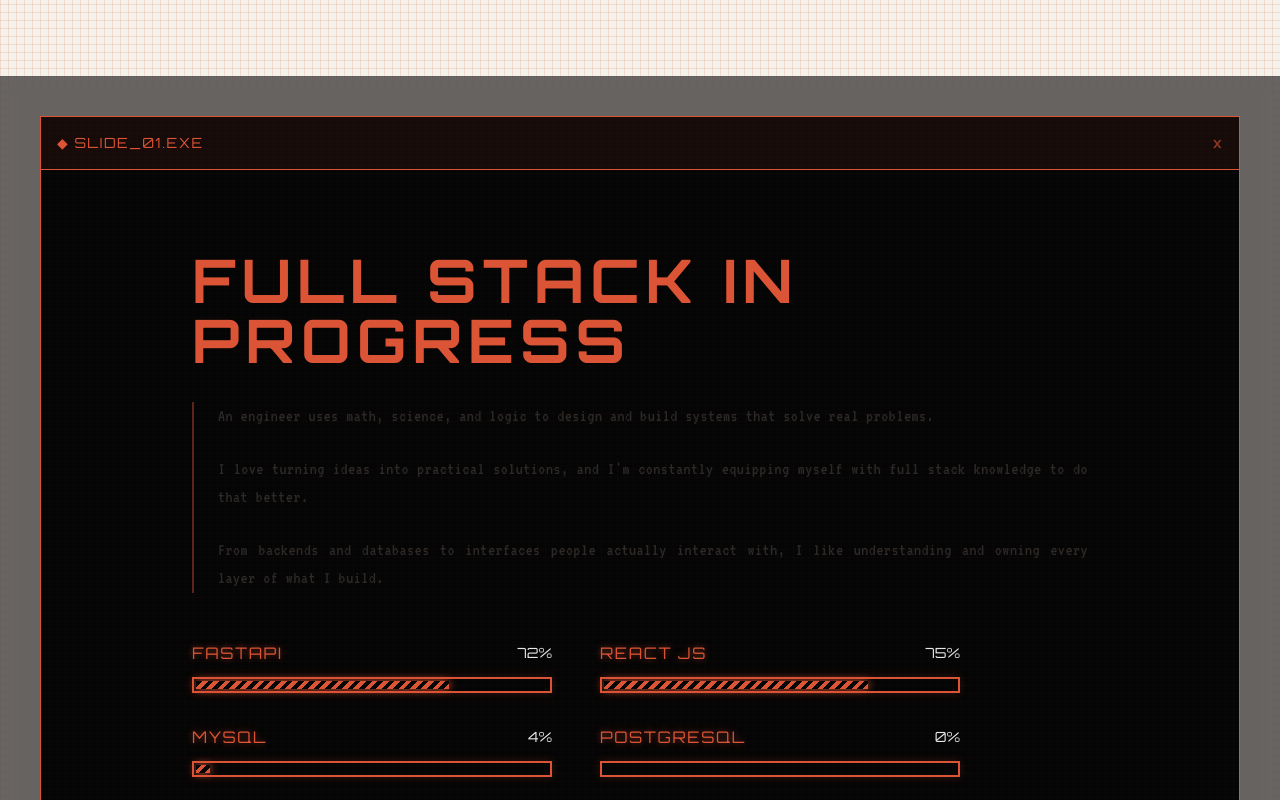
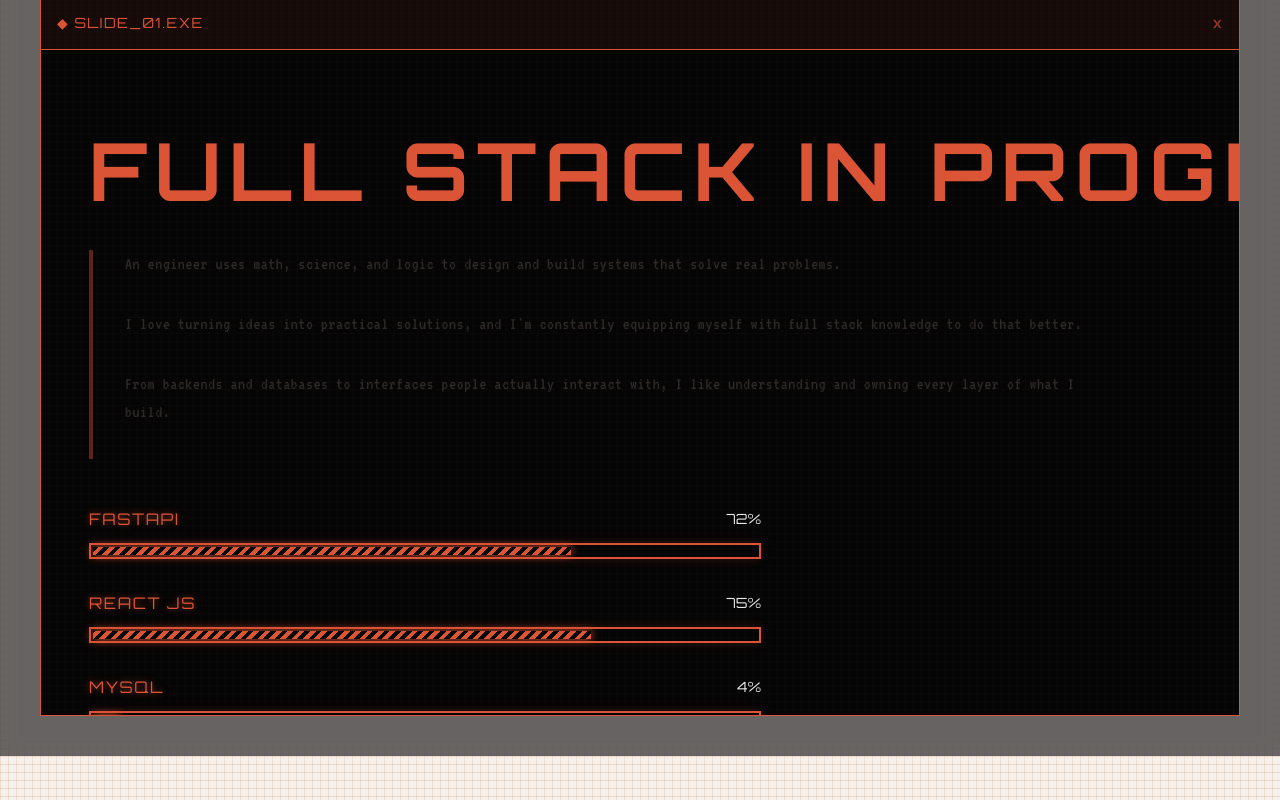
Before and after one commit to riti2043/portfolio_website, a React (Vite) app: page / in a window 1280 px wide. Shown: the part 820-1620 px from the top of the page. Built offline with nearby package versions, Linux system fonts and the light colour scheme; no server answers; a web font is replaced by a local one.

Commit message:
style: left-align InfoSlide content, drastically increase text sizes, stack progress bars vertically, trigger scroll sequence earlier (overlap with profile)

```diff
--- a/src/App.jsx
+++ b/src/App.jsx
@@ -252,32 +252,32 @@ const InfoSlide = ({ id, tabTitle, heading, bodyLines, skills, extra, onView })
         </div>
 
         {/* ── Body ── */}
-        <div className="flex-1 overflow-y-auto p-6 md:p-12 relative z-10 flex flex-col items-center custom-scrollbar">
-          <div className="max-w-4xl w-full mt-4 md:mt-8">
+        <div className="flex-1 overflow-y-auto p-6 md:p-12 relative z-10 flex flex-col items-start custom-scrollbar w-full">
+          <div className="w-full max-w-7xl mx-auto flex flex-col items-start mt-4 md:mt-8">
             {/* Heading */}
-            <h2 className="text-3xl md:text-5xl lg:text-6xl text-[var(--accent)] tracking-widest font-orbitron mb-8 uppercase text-shadow-glow font-bold">
+            <h2 className="text-4xl md:text-6xl lg:text-7xl xl:text-[80px] text-[var(--accent)] tracking-widest font-orbitron mb-10 uppercase text-shadow-glow font-bold text-left w-full whitespace-nowrap">
               {scrambled}
             </h2>
 
             {/* Body lines — stagger fade-up */}
-            <div className="mb-12 border-l-2 border-[rgba(219,84,53,0.4)] pl-6">
+            <div className="mb-12 border-l-4 border-[rgba(219,84,53,0.4)] pl-8 w-full max-w-5xl">
               {bodyLines.map((line, i) => (
                 <motion.p key={i}
                   initial={{ opacity: 0, x: -10 }}
                   animate={textIn ? { opacity: 1, x: 0 } : {}}
                   transition={{ delay: i * 0.15, duration: 0.4 }}
-                  className="text-base md:text-lg text-[var(--text-primary)] leading-relaxed mb-6 font-mono-custom opacity-90 text-justify"
+                  className="text-xl md:text-2xl lg:text-3xl text-[var(--text-primary)] leading-[1.6] mb-8 font-mono-custom opacity-90 text-left"
                 >{line}</motion.p>
               ))}
             </div>
 
-            {/* Skill bars — grid layout for compactness */}
+            {/* Skill bars — stacked vertically on the left */}
             {skills && (
               <motion.div
                 initial={{ opacity: 0 }}
                 animate={textIn ? { opacity: 1 } : {}}
                 transition={{ delay: 0.5 }}
-                className="grid grid-cols-1 md:grid-cols-2 gap-x-12 gap-y-8 max-w-3xl"
+                className="flex flex-col gap-y-8 w-full max-w-2xl"
               >
                 {skills.map((s, i) => (
                   <div key={i} className="flex flex-col">
@@ -324,16 +324,16 @@ const StickySlides = ({ onActive }) => {
   useEffect(() => {
     return scrollYProgress.onChange(v => {
       // Show navbar or not
-      if (v > 0.05 && v < 0.95) {
+      if (v > 0.02 && v < 0.95) {
         onActive(true);
       } else {
         onActive(false);
       }
 
       // Determine which slide to show based on scroll progress
-      if (v > 0.1 && v < 0.45) {
+      if (v > 0.02 && v < 0.48) {
         setActiveSlide(1);
-      } else if (v >= 0.45 && v < 0.9) {
+      } else if (v >= 0.48 && v < 0.95) {
         setActiveSlide(2);
       } else {
         setActiveSlide(0);
@@ -342,7 +342,7 @@ const StickySlides = ({ onActive }) => {
   }, [scrollYProgress, onActive]);
 
   return (
-    <div ref={containerRef} style={{ height: '300vh', position: 'relative' }}>
+    <div ref={containerRef} style={{ height: '300vh', position: 'relative', marginTop: '-15vh' }}>
       <div className="sticky top-0 h-screen w-full overflow-hidden" style={{ pointerEvents: activeSlide === 0 ? 'none' : 'auto', zIndex: 30 }}>
         <AnimatePresence mode="wait">
           {activeSlide === 1 && (
```
